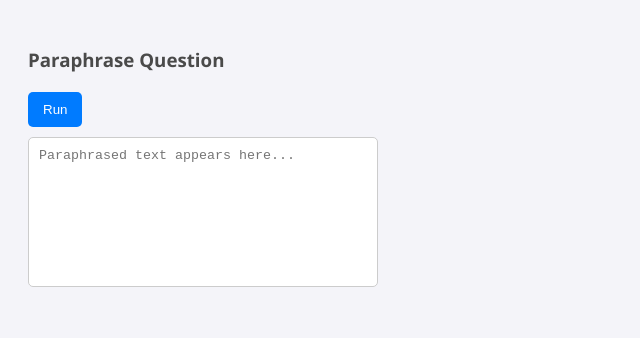
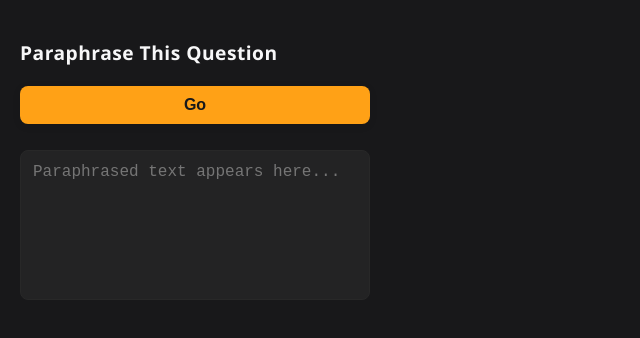
Before and after one commit to suyash1397/LeetLingo, a website built with webpack: page popup.html in a window 1280 px wide. Shown: the whole page, without its empty margins (0-640 px from the left). Built offline with nearby package versions, Linux system fonts and the light colour scheme; no server answers; what groq-sdk would draw is missing.

Commit message:
Prompt refinement & UI enhancement

```diff
--- a/popup.html
+++ b/popup.html
@@ -7,48 +7,75 @@
     <title>Paraphrase Tool</title>
     <style>
         body {
-            font-family: 'Segoe UI', Tahoma, Geneva, Verdana, sans-serif;
+            font-family: 'Segoe UI', 'Inter', 'Roboto', Arial, sans-serif;
             padding: 20px;
             width: 350px;
-            background-color: #f4f4f9;
-            color: #333;
+            background-color: #18181a;
+            color: #f7f7f8;
+            margin: 0;
         }
 
         h3 {
             margin-bottom: 20px;
-            color: #4a4a4a;
+            color: #f7f7f8;
+            font-weight: 600;
+            font-size: 1.2rem;
+            letter-spacing: 0.5px;
         }
 
         textarea {
             width: 100%;
             height: 150px;
-            margin-top: 10px;
-            padding: 10px;
-            border: 1px solid #ccc;
-            border-radius: 5px;
+            margin-top: 16px;
+            padding: 12px;
+            border: 1px solid #282828;
+            border-radius: 8px;
+            background-color: #232324;
+            color: #f7f7f8;
             resize: none;
             box-sizing: border-box;
+            font-size: 1rem;
+            transition: border-color 0.2s;
+        }
+
+        textarea:focus {
+            border-color: #ffa116;
+            outline: none;
         }
 
         button {
-            padding: 10px 15px;
-            background-color: #007bff;
-            color: white;
+            display: block;
+            margin-bottom: 10px;
+            padding: 10px 0;
+            width: 100%;
+            background-color: #ffa116;
+            color: #18181a;
             border: none;
-            border-radius: 5px;
+            border-radius: 8px;
+            font-size: 1rem;
+            font-weight: 600;
             cursor: pointer;
-            transition: background-color 0.3s ease;
+            box-shadow: 0 2px 8px rgba(0, 0, 0, 0.08);
+            transition: background 0.2s, color 0.2s;
         }
 
         button:hover {
-            background-color: #0056b3;
+            background-color: #ffb84d;
+            color: #18181a;
+        }
+
+        /* Optional: subtle divider line */
+        hr {
+            border: none;
+            border-top: 1px solid #282828;
+            margin: 20px 0;
         }
     </style>
 </head>
 
 <body>
-    <h3>Paraphrase Question</h3>
-    <button id="paraphraseBtn">Run</button>
+    <h3>Paraphrase This Question</h3>
+    <button id="paraphraseBtn">Go</button>
     <textarea id="result" placeholder="Paraphrased text appears here..."></textarea>
     <script src="popup.js"></script>
 </body>
--- a/src/background.js
+++ b/src/background.js
@@ -14,7 +14,23 @@ chrome.runtime.onMessage.addListener((message, sender, sendResponse) => {
                 messages: [
                     {
                         role: 'user',
-                        content: `Paraphrase the following LeetCode question without changing its meaning. Use simple English without giving any hints or confusing the user:\n\n${message.text}`
+                        content: `You are an expert Software engineer and a problem solver who ONLY simplifies LeetCode questions into clear, plain English which is intutive, easy to understand, easy to comprehend.
+
+                        ### Instructions
+                        - Simplify the following LeetCode question without changing its meaning or losing any detail.
+                        - Do NOT provide hints, solutions, or explanations.
+                        - Do NOT use technical jargon.
+                        - Do NOT add any extra text before or after the simplified question.
+                        - Use short, active-voice sentences.
+                        - Output ONLY the simplified question in one sentence.
+                        - If you cannot preserve the exact meaning, respond exactly: “Cannot simplify.”
+                        - Simplify words like lexicographically,non-decreasing,turn-table arrangements, absolute different, minimum of maximums, maximum of minimums, etc.
+
+                        ### Original Question
+                        ${message.text}
+
+                        ### Simplified Question
+                        `
                     }
                 ],
                 max_tokens: 1024  // 5. Control the max response length
```
